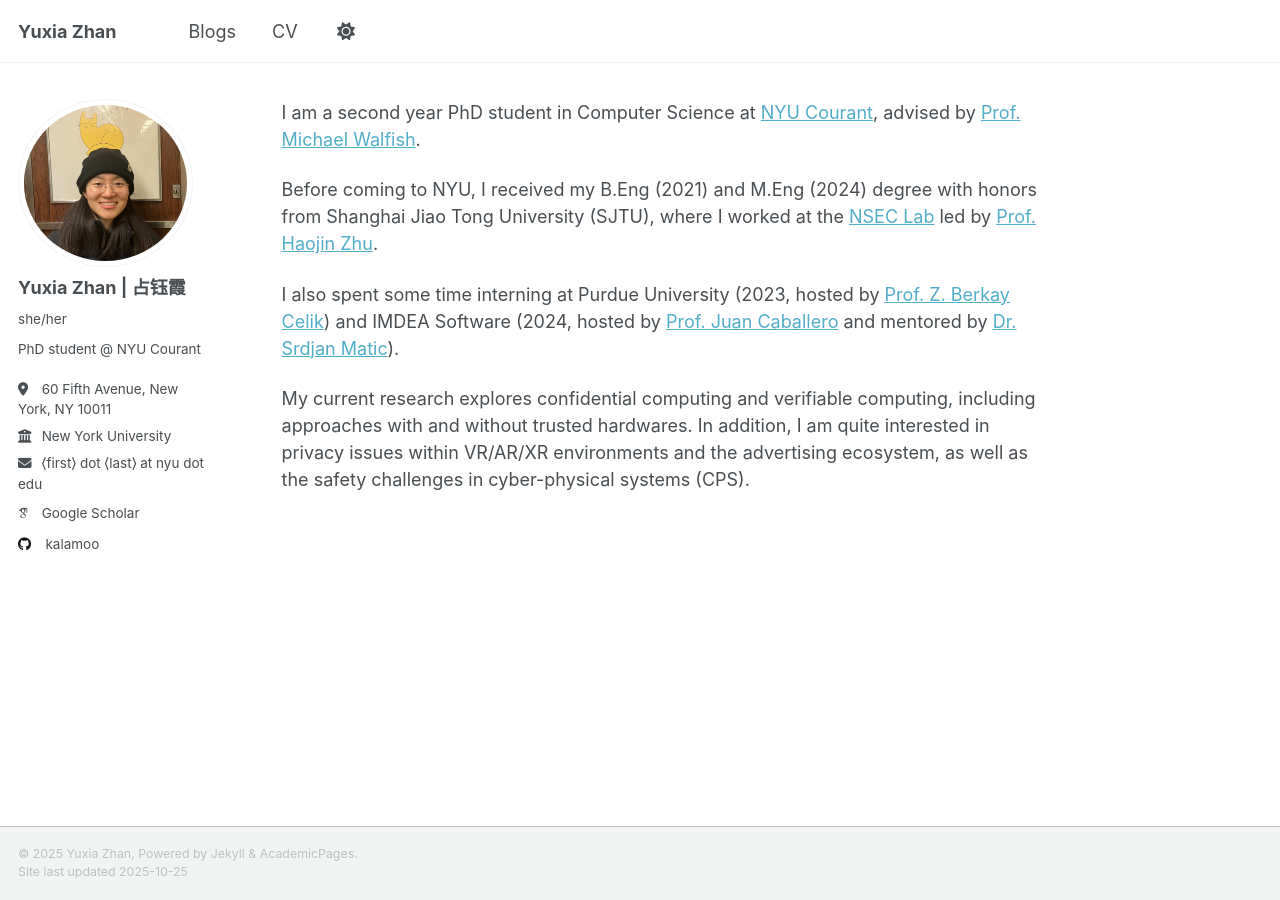
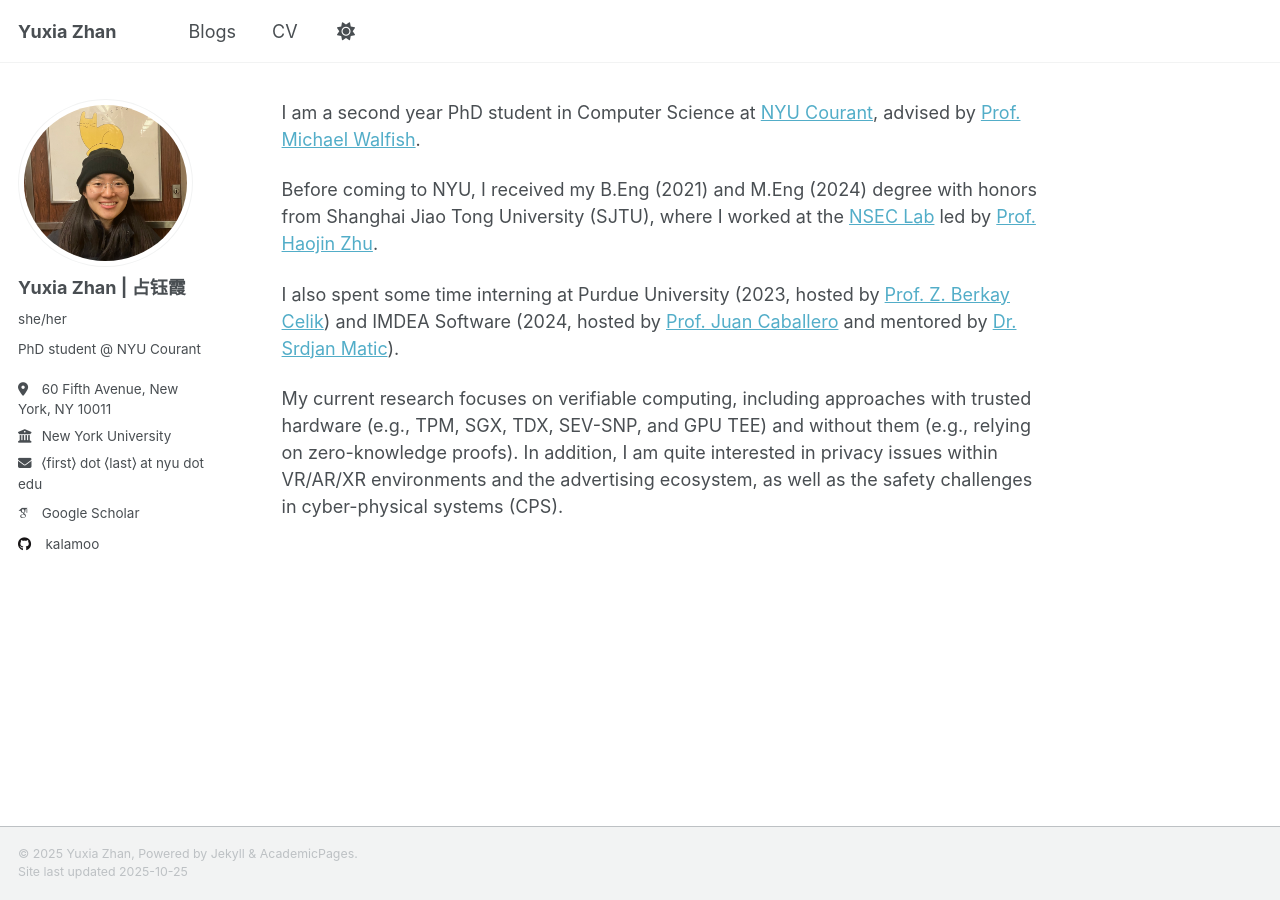
Before and after one commit to kalamoo/kalamoo, a Jekyll site: the page built from _pages/about.md, in a window 1280 px wide. Built offline with Jekyll 4.4.1, drawn with Linux system fonts in a browser that asks for light colours; some web fonts are replaced.

Commit message:
update cv

```diff
--- a/_pages/about.md
+++ b/_pages/about.md
@@ -17,4 +17,4 @@ Before coming to NYU, I received my B.Eng (2021) and M.Eng (2024) degree with ho
 I also spent some time interning at Purdue University (2023, hosted by [Prof. Z. Berkay Celik](https://beerkay.github.io/)) and IMDEA Software (2024, hosted by [Prof. Juan Caballero](https://software.imdea.org/~juanca/) and mentored by [Dr. Srdjan Matic](https://software.imdea.org/people/srdjan.matic/)).
 
 
-My current research explores confidential computing and verifiable computing, including approaches with and without trusted hardwares. In addition, I am quite interested in privacy issues within VR/AR/XR environments and the advertising ecosystem, as well as the safety challenges in cyber-physical systems (CPS).
+My current research focuses on verifiable computing, including approaches with trusted hardware (e.g., TPM, SGX, TDX, SEV-SNP, and GPU TEE) and without them (e.g., relying on zero-knowledge proofs). In addition, I am quite interested in privacy issues within VR/AR/XR environments and the advertising ecosystem, as well as the safety challenges in cyber-physical systems (CPS).
```
Also changed, not shown: 1 other file.
